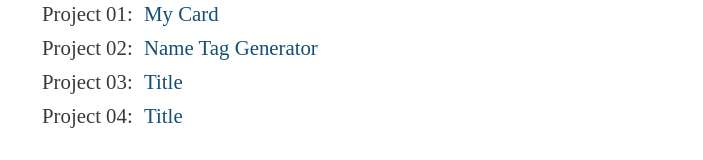
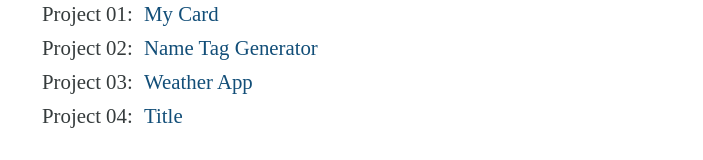
Before and after one commit to abdulmahl/myportal, a plain HTML site: page index.html in a window 1280 px wide. Shown: the part 475-635 px from the top of the page, without its empty margins (288-991 px from the left). Drawn offline with Linux system fonts and the light colour scheme; a web font is replaced by a local one.

Commit message:
Added weather name

```diff
--- a/index.html
+++ b/index.html
@@ -25,7 +25,7 @@
             <ul>
                 <li>Project 01: <a href="https://abdulmahl.github.io/myportal/card/index.html" target="_blank">My Card</a></li>
                 <li>Project 02: <a href="https://abdulmahl.github.io/myportal/nametag/index.html" target="_blank">Name Tag Generator</a></li>
-                <li>Project 03: <a href="https://abdulmahl.github.io/myportal/weatherapp/index.html" target="_blank">Title</a></li>
+                <li>Project 03: <a href="https://abdulmahl.github.io/myportal/weatherapp/index.html" target="_blank">Weather App</a></li>
                 <li>Project 04: <a href="#" target="_blank">Title</a></li>
             </ul>
         </nav>
```
